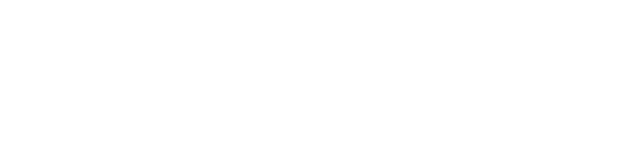
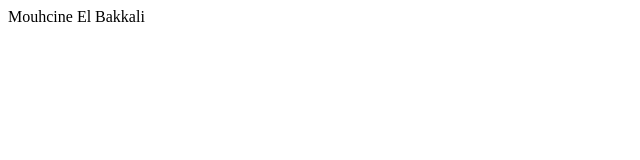
Before and after one commit to Cirino99/prova-git, a plain HTML site: page index.html in a window 1280 px wide. Shown: the whole page, without its empty margins (0-640 px from the left). Drawn offline with Linux system fonts and the light colour scheme.

Commit message:
mouhcine

```diff
--- a/index.html
+++ b/index.html
@@ -7,6 +7,6 @@
     <title>Document</title>
 </head>
 <body>
-
+    <span>Mouhcine El Bakkali</span>
 </body>
 </html>
```
